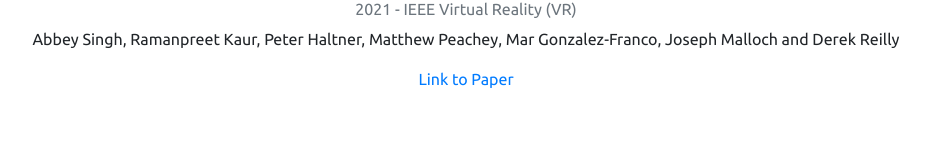
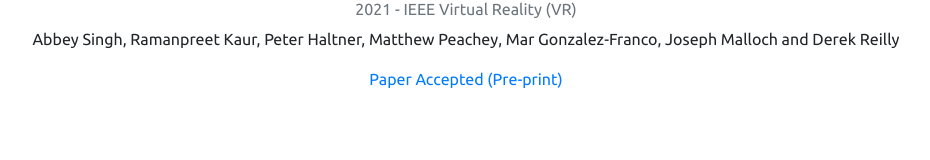
Before and after one commit to peacheym/PeacheyWeb, a React (Create React App) app: page /research in a window 1280 px wide. Shown: the part 1477-1637 px from the top of the page, without its empty margins (174-1104 px from the left). Built offline with nearby package versions, Linux system fonts and the light colour scheme.

Commit message:
Update research paper component to account for potential preprint links.

```diff
--- a/src/research/Research.js
+++ b/src/research/Research.js
@@ -62,6 +62,7 @@
           F. Reilly, Tabitha C Peck, Andrea Stevenson Won, Anthony Steed
           and Eyal Ofek."
           url="https://www.microsoft.com/en-us/research/publication/movebox-democratizing-mocap-for-the-microsoft-rocketbox-avatar-library/"
+          preprint={false}
         />
 
         <hr style={{ width: "60%", marginTop: "30px", marginBottom: "50px" }} />
@@ -73,6 +74,7 @@
           authors="Derek Reilly, Joseph Malloch, Abbey Singh, Issac Fresia,
           Shivam Mahajan, Jake Moore and Matthew Peachey"
           url="https://ieeexplore.ieee.org/document/9288424"
+          preprint={false}
         />
 
         <hr style={{ width: "60%", marginTop: "30px", marginBottom: "50px" }} />
@@ -84,6 +86,7 @@
           Matthew Peachey, Mar Gonzalez-Franco, Joseph
           Malloch and Derek Reilly"
           url="http://ieeevr.org/2021/"
+          preprint={true}
         />
         <br></br>
         <br></br>
--- a/src/research/ResearchPaper.js
+++ b/src/research/ResearchPaper.js
@@ -13,7 +13,9 @@
               {props.venue}
             </Card.Subtitle>
             <Card.Text>{props.authors}</Card.Text>
-            <Card.Link href={props.url}>Link to Paper</Card.Link>
+            <Card.Link href={props.url}>
+              {props.preprint ? "Paper Accepted (Pre-print)" : "Link to Paper"}
+            </Card.Link>
           </Card.Body>
         </Card>
       </Col>
```
